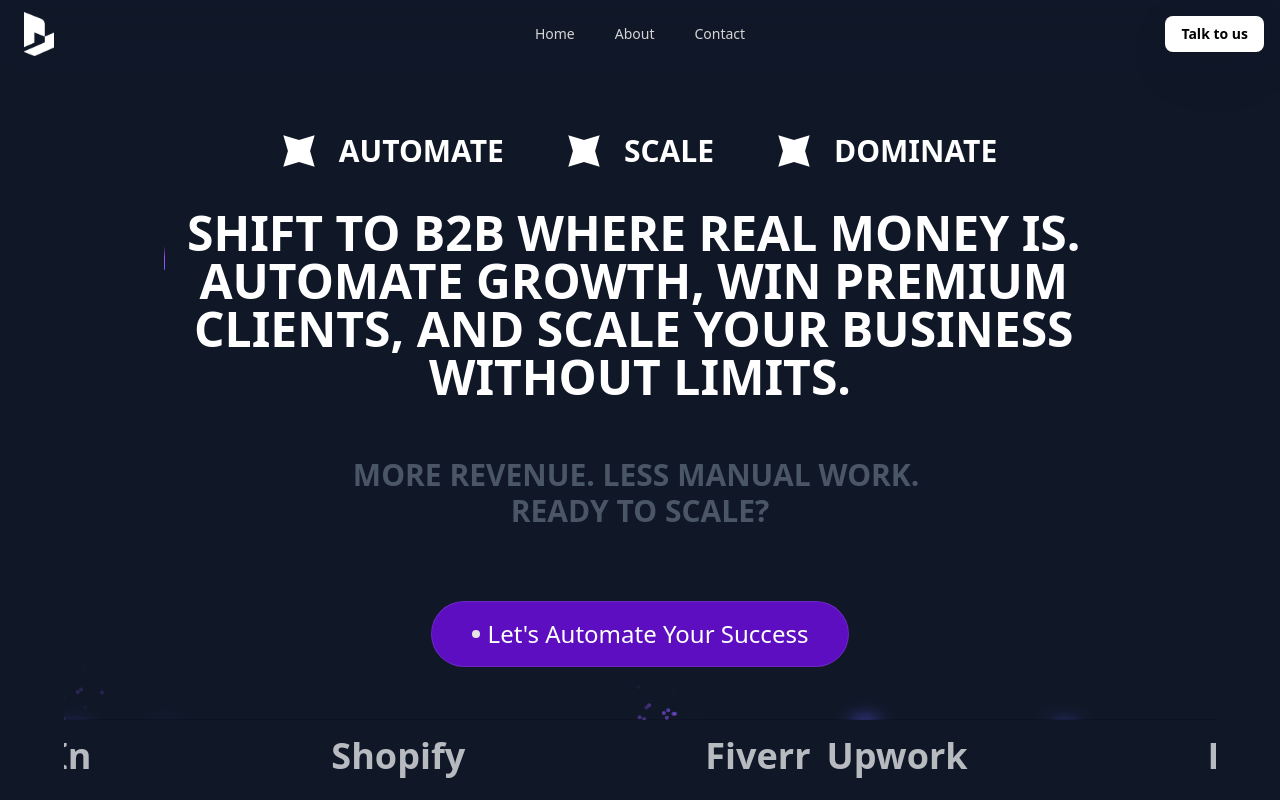
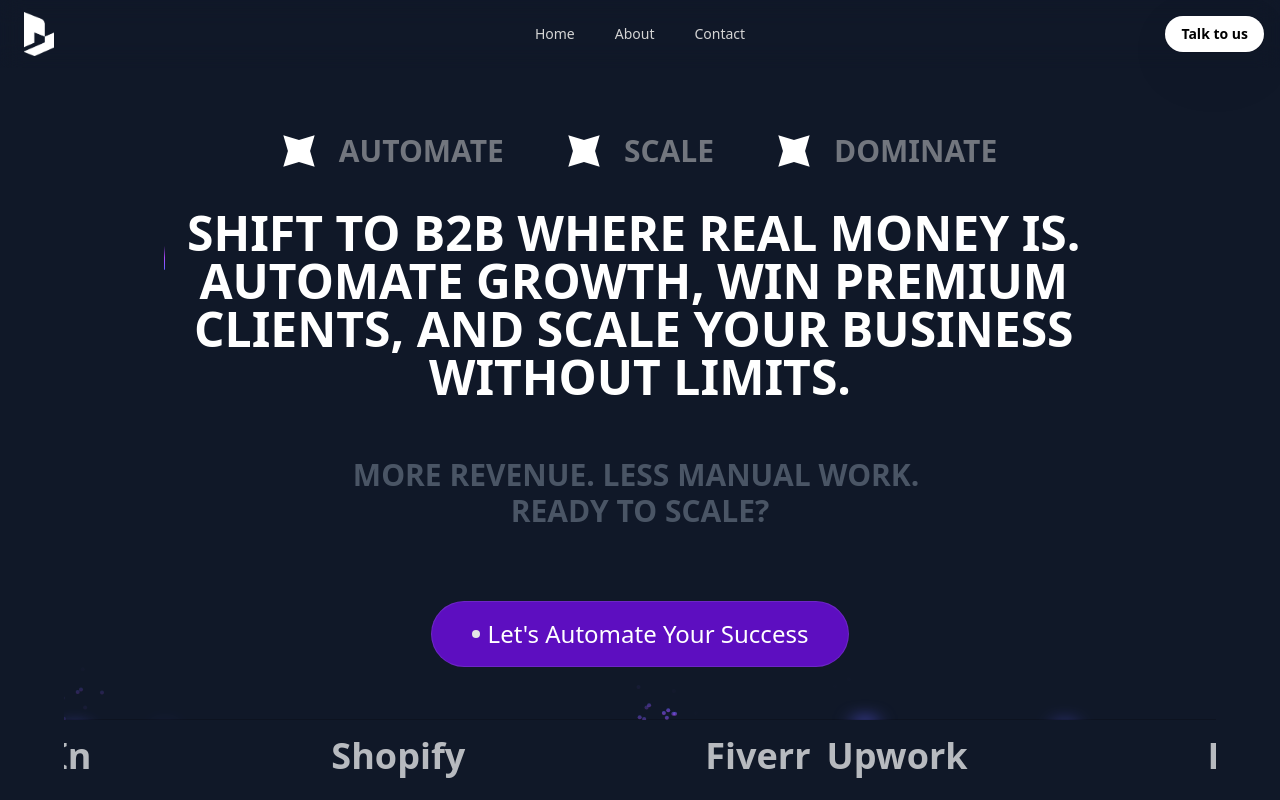
Before and after one commit to bidderspro/bidderspro_website, a Next.js app: page / in a window 1280 px wide. Shown: the top 800 px of the page. Built offline with nearby package versions, Linux system fonts and the light colour scheme.

Commit message:
Refactor NavbarButton styles for improved aesthetics and update Header and HeroSection components for consistent button design and layout adjustments.

```diff
--- a/components/ui/Navbar.tsx
+++ b/components/ui/Navbar.tsx
@@ -265,7 +265,7 @@ export const NavbarButton = ({
   | React.ComponentPropsWithoutRef<"button">
 )) => {
   const baseStyles =
-    "px-4 py-2 rounded-md bg-white button bg-white text-black text-sm font-bold relative cursor-pointer hover:-translate-y-0.5 transition duration-200 inline-block text-center";
+    "px-4 py-2 rounded-full bg-white button bg-white text-black text-sm font-bold relative cursor-pointer hover:-translate-y-0.5 transition duration-200 inline-block text-center";
 
   const variantStyles = {
     primary:
--- a/sections/Header.tsx
+++ b/sections/Header.tsx
@@ -63,7 +63,7 @@ export default function Header() {
             </a>
           ))}
           <div className="flex w-full flex-col gap-2">
-            <NavbarButton href="/Contact" variant="primary" className="w-full bg-white text-black hover:bg-violet-700 hover:text-white">
+            <NavbarButton href="/Contact"  variant="primary" className="w-full bg-white text-black hover:bg-violet-700 hover:text-white rounded-3xl">
               Talk to us
             </NavbarButton>
           </div>
--- a/sections/HeroSection.tsx
+++ b/sections/HeroSection.tsx
@@ -1,13 +1,13 @@
 import { BackgroundBeamsWithCollision } from "@/components/ui/Background";
 import { TextAnimate } from "@/components/magicui/text-animate";
 import { InteractiveHoverButton } from "@/components/magicui/interactive-hover-button";
-import { Marquee } from "@/components/magicui/marquee";
+
 export default function HeroSection() {
   return (
     <BackgroundBeamsWithCollision className="bg-gray-900">
       <div className="z-10 flex flex-col items-center space-y-4 sm:space-y-6 md:space-y-8 lg:space-y-10 px-4 sm:px-6 lg:px-8 xl:px-12 py-8 sm:py-12 md:py-16 lg:py-20">
-        <div className="flex flex-row sm:flex-row gap-4 sm:gap-6 lg:gap-12 xl:gap-16">
-          <div className="flex flex-row sm:flex-row items-center gap-2 sm:gap-3 lg:gap-4 xl:gap-6">
+        <div className="flex flex-row sm:flex-row gap-4 sm:gap-6 lg:gap-12 xl:gap-16 text-neutral-300/50">
+          <div className="flex flex-row sm:flex-row items-center gap-2 sm:gap-3 lg:gap-4 xl:gap-6 ">
             <img src="/assets/images/star-icon.svg" alt="star-icon" className="w-5 h-5 sm:w-6 sm:h-6 lg:w-8 lg:h-8" />
             <TextAnimate
               animate="blur-in"
```
